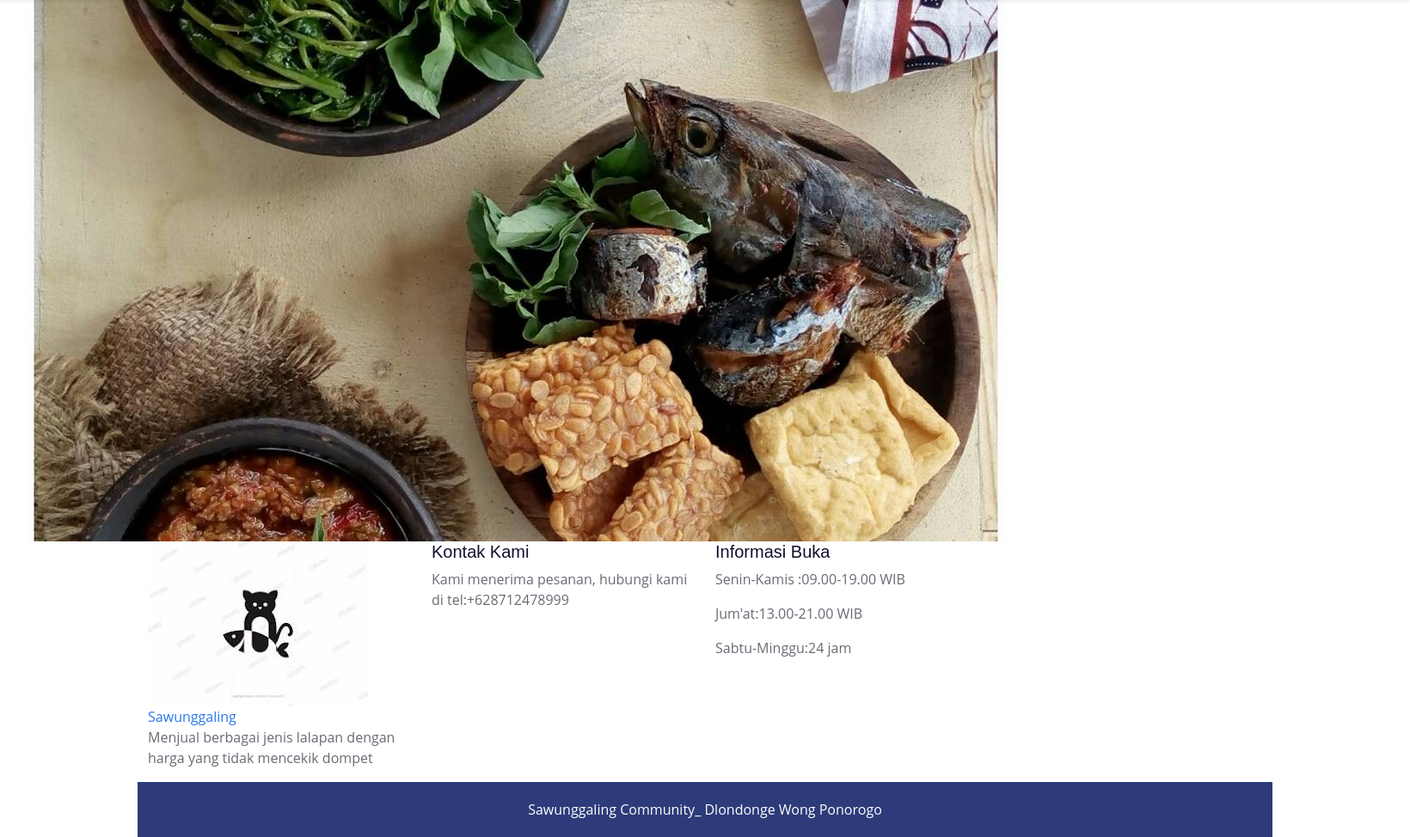
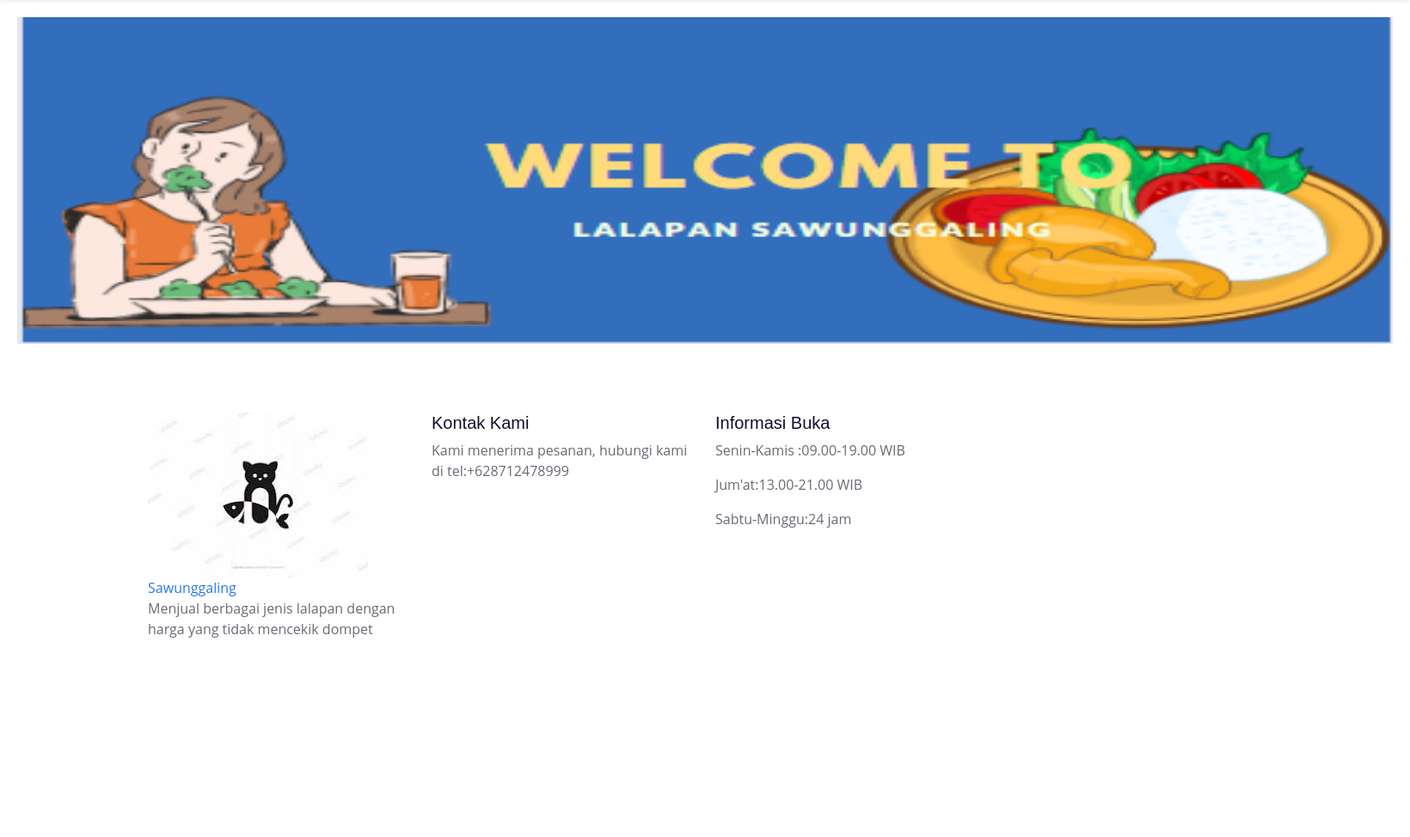
Before and after one commit to NandaaAyyy/UAS_NANDA, a Django app: page / in a window 1640 px wide. Shown: the part 68-1042 px from the top of the page at 86% size. After the commit the page ends 810 px from the top, so only its background shows below. Run offline with Django 4.2, Linux system fonts and the light colour scheme.

Commit message:
push yg ke-6

```diff
--- a/GoMakanan/static/css/style.css
+++ b/GoMakanan/static/css/style.css
@@ -4,6 +4,7 @@
     --light: #ECF4FF;
     --dark: #120F2D;
     scroll-behavior: smooth;
+
 }
 
 
@@ -24,53 +25,24 @@ h6,
 .font-weight-medium {
     font-weight: 500 !important;
 }
-client_section .client_container .img-box {
-    width: 130px;
-    border: 5px solid #7f3165;
-    border-radius: 100%;
-  }
 
-  .client_section .client_container .img-box img {
-    width: 20px;
-  }
+.img-box img{
+  padding-top: 20px;
+  height: 50vh ;
+  width: 200vh;
+  margin: auto;
+  margin-left: 20px;
+  margin-bottom: 80px;
 
-  .client_section .client_container .detail-box {
-    margin-top: 30px;
-  }
-
-  .client_section .client_container .detail-box h4 {
-    text-transform:uppercase;
-    color: #1d1b28;
-    font-weight: normal;
-  }
-
-  .client_section .client_container .detail-box h6 {
-    text-transform: uppercase;
-    color: #7f7f31;
-  }
-
-  .client_section .client_container .detail-box p {
-    color: #1d1b28;
-    margin: 20px;
-  }
-
-  .client_section .client_container .detail-box img {
-    width: 60px;
-  }
-  .footer_section {
-    background-color: #252525;
-    padding: 20px;
-    background-color: #2d3b7a;
-  }
-
+}
   .footer_section p {
     margin: auto;
     text-align: center;
-    color: #fefdfc;
+    color: #fcfcfe3d;
   }
 
   .footer_section a {
-    color: #fcfdfe3a;
+    color: #fefcfd3a;
   }
 
 .destination img {
@@ -83,13 +55,13 @@ client_section .client_container .img-box {
     }
 
 .border{
-    display:flex;
-    justify-content: center;
-    margin: auto;
-    padding-left: 10px;
-    padding-bottom: 50vh;
-    width: 100%;
-    flex-wrap: wrap;
+  display:flex;
+  justify-content: center;
+  margin: auto;
+  padding-left: 10px;
+  padding-bottom: 30vh;
+  width: 100%;
+  flex-wrap: wrap;
 
 
   }
@@ -99,7 +71,7 @@ client_section .client_container .img-box {
     width: 300px;
     border: 2px solid #1d1b28;
     margin: auto;
-    margin-bottom: 400px;
+    margin-bottom: 150px;
     margin-left: 30px;
   }
   .gambar img{
--- a/GoMakanan/templates/home.html
+++ b/GoMakanan/templates/home.html
@@ -26,7 +26,8 @@
     </div>
 </nav>
 <div class="img-box">
-    <img src="{%static 'img/makanan1.jpg' %}"/>
+    <!-- <img src="{%static 'img/makanan1.jpg' %}"/> -->
+    <img src="{%static 'img/NO.PNG' %}"/>
 </div>
 <div class="container">
     <div class="row">
```
Also changed, not shown: GoMakanan/templates/menu.html (+9 -0 lines), GoMakanan/static/img/NO.PNG (added), GoMakanan/static/img/mi.jpg (deleted).
